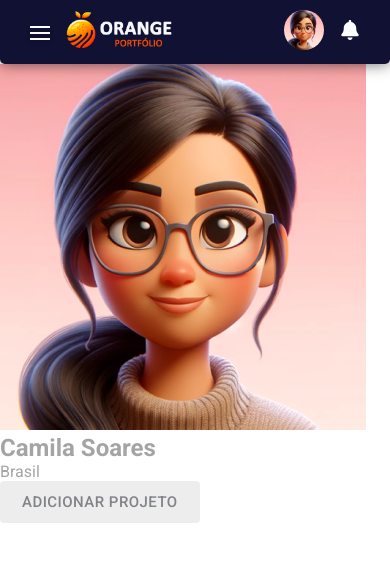
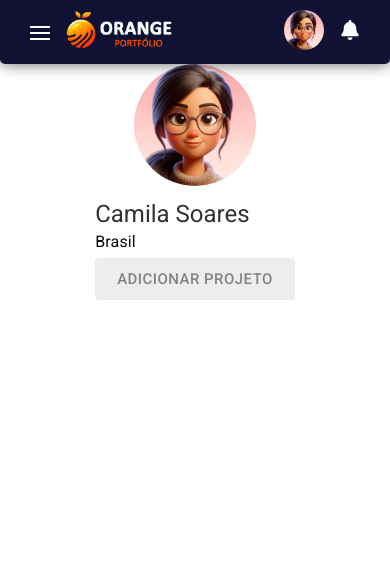
Before and after one commit to Hackathon-Orange-Juice-Squad-1/orange-notes_front-end, a React (Vite) app: page / in a window 390 px wide. Shown: the top 562 px of the page. Built offline with nearby package versions, Linux system fonts and the light colour scheme.

Commit message:
Refactor Profile component styling to Mobile

```diff
--- a/src/components/Profile/index.jsx
+++ b/src/components/Profile/index.jsx
@@ -5,14 +5,15 @@ import { Button } from "../Button";
 export const Profile = ({ userName, userCountry }) => {
     return (
         <Container>
-            <img src={ avatar } alt="Imagem de avatar de usuário" />
+            <img src={avatar} alt="Imagem de avatar de usuário" />
 
-            <h2>{ userName }</h2>
+            <div>
+                <h2>{userName}</h2>
 
-            <span>{ userCountry }</span>
+                <span>{userCountry}</span>
 
-            <Button label="Adicionar projeto" />
-
+                <Button label="Adicionar projeto" />
+            </div>
         </Container>
     );
 };
--- a/src/components/Profile/styles.js
+++ b/src/components/Profile/styles.js
@@ -1,5 +1,37 @@
 import styled from "styled-components";
 
 export const Container = styled.div`
-    width: 100%;
+    display: flex;
+    flex-direction: column;
+    align-items: center;
+
+    gap: 1.6rem;
+
+    > img {
+        width: 12.2rem;
+        height: 12.2rem;
+        border-radius: 50%;
+    }
+
+    > div {
+        display: flex;
+        flex-direction: column;
+        align-items: flex-start;
+        gap: 0.8rem;
+
+        > h2 {
+            font-size: 2.4rem;
+            font-weight: 400;
+            line-height: 2.4rem;
+            color: ${props => props.theme.COLORS.GRAY_4};
+        }
+
+        > span {
+            font-size: 1.6rem;
+            font-weight: 400;
+            line-height: 1.6rem;
+            letter-spacing: 0.15px;
+            color: ${props => props.theme.COLORS.GRAY_8};
+        }
+    }
 `;
```
